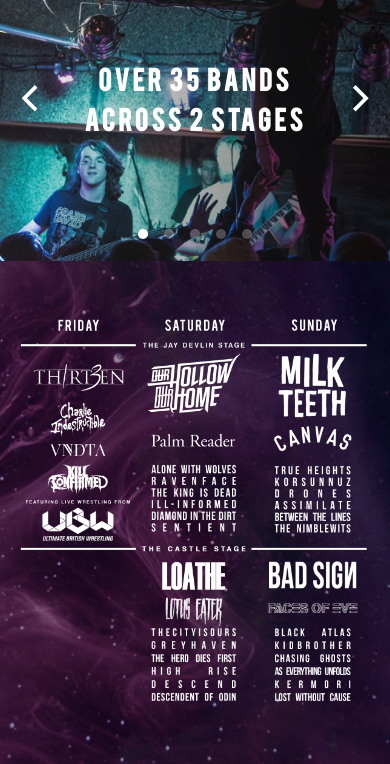
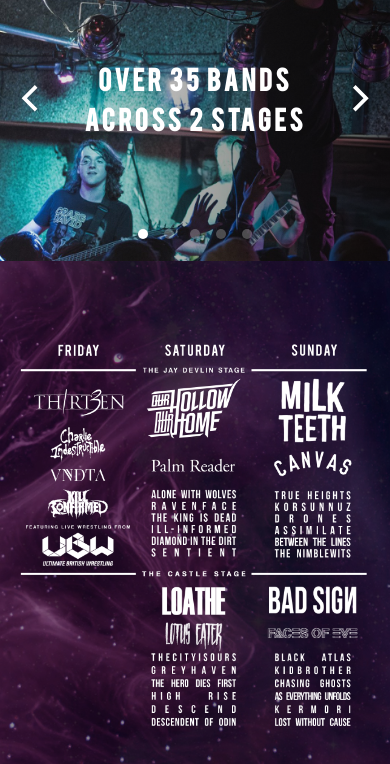
Before and after one commit to nym1k/Castlefest, a website: page index.html in a window 390 px wide. Shown: the part 64-828 px from the top of the page. Drawn offline with nearby package versions, Linux system fonts and the light colour scheme; files whose address does not match are found by name.

Commit message:
Mobile spacer now 50px

```diff
--- a/sass/abstracts/_mixins.scss
+++ b/sass/abstracts/_mixins.scss
@@ -63,13 +63,8 @@
 }
 
 @mixin spacer {
-  padding-top: 25px;
-  padding-bottom: 25px;
-
-    @include breakpoint('sm') {
-      padding-top: 50px;
-      padding-bottom: 50px;
-    };
+  padding-top: 50px;
+  padding-bottom: 50px;
 }
 
 @mixin inner {
```
Also changed, not shown: css/style.css.
